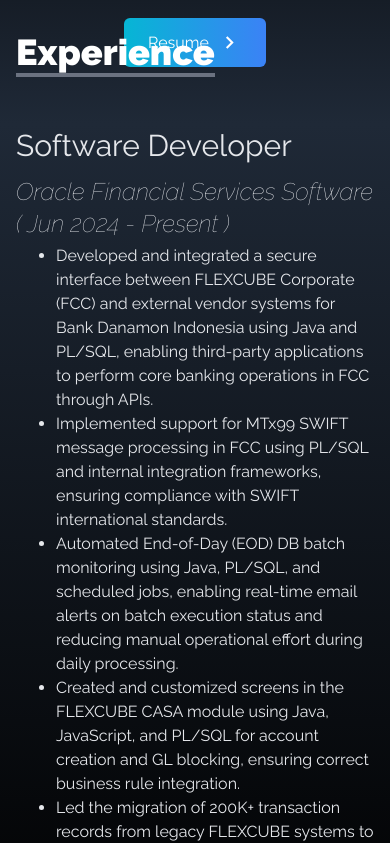
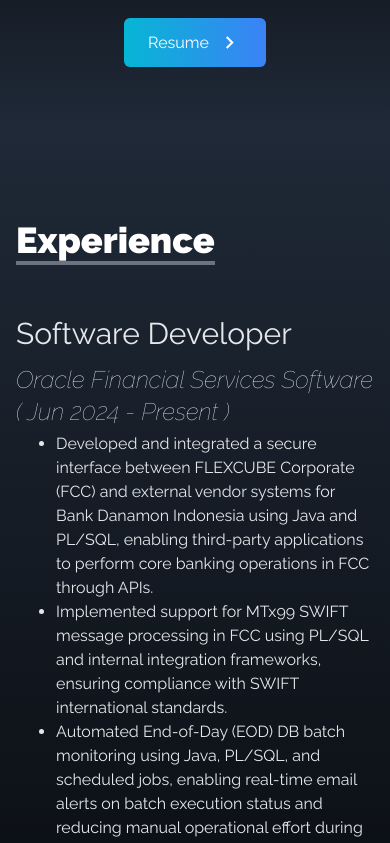
Before and after one commit to Ayush-Sajwan/Portfolio, a React (Create React App) app: page / in a window 390 px wide. Shown: the part 720-1563 px from the top of the page. Built offline with nearby package versions, Linux system fonts and the light colour scheme.

Commit message:
Fixed experience section overlapping issue for smaller devices

```diff
--- a/src/components/Experience.jsx
+++ b/src/components/Experience.jsx
@@ -21,7 +21,7 @@
   return (
     <div
       name="experience"
-      className="w-full pt-20 h-screen bg-gradient-to-b from-gray-800 to-black text-white"
+      className="w-full min-h-screen md:h-screen pt-20  bg-gradient-to-b from-gray-800 to-black text-white"
     >
       <div className="max-w-screen-lg w-full h-full justify-center flex flex-col mx-auto p-4">
         <div className="pb-6">
--- a/src/components/Home.jsx
+++ b/src/components/Home.jsx
@@ -15,7 +15,7 @@
       <div className='max-w-screen-lg mx-auto flex flex-col-reverse items-center justify-center h-full px-4 md:flex-row'>
 
         <div className='flex flex-col justify-center items-center text-center md:items-start md:text-start md:w-4/6 md:pr-6'>
-            <h2 className='text-3xl sm:text-7xl font-bold text-white md:pt-10'>I am a Software Engineer</h2>
+            <h2 className='text-3xl md:text-7xl font-bold text-white md:pt-10'>I am a Software Engineer</h2>
 
             <p className='text-gray-500 py-4 '>{intro}</p>
 
@@ -46,7 +46,7 @@
 
         </div>
 
-        <div className='py-8 mx-auto w-2/3 md:w-2/6 '>
+        <div className='py-8 mx-auto w-2/3 sm:w-2/4 md:w-2/6 '>
             <img src={ProfileImage} alt="profile" className='rounded-2xl animate-blob border-4 border-gray-400 shadow-[0_0_30px_rgba(59,130,246,0.7)] ' />
         </div>
 
```
